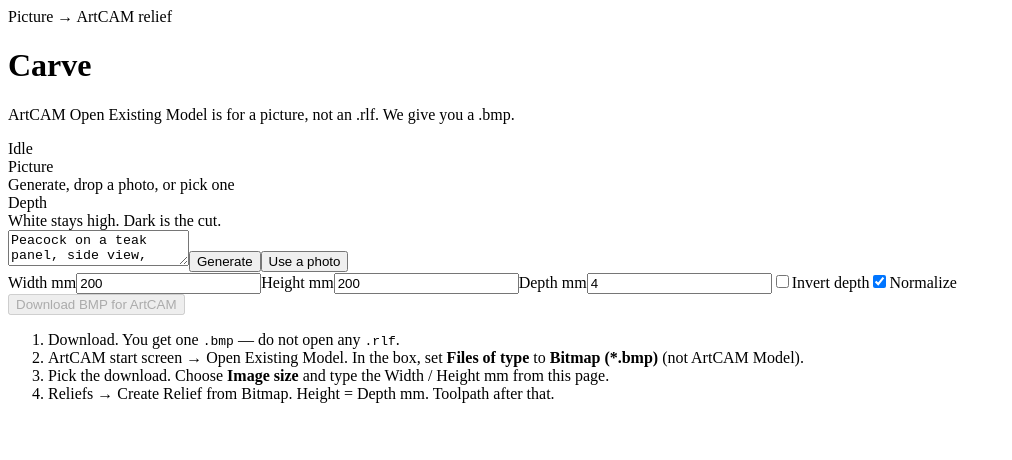
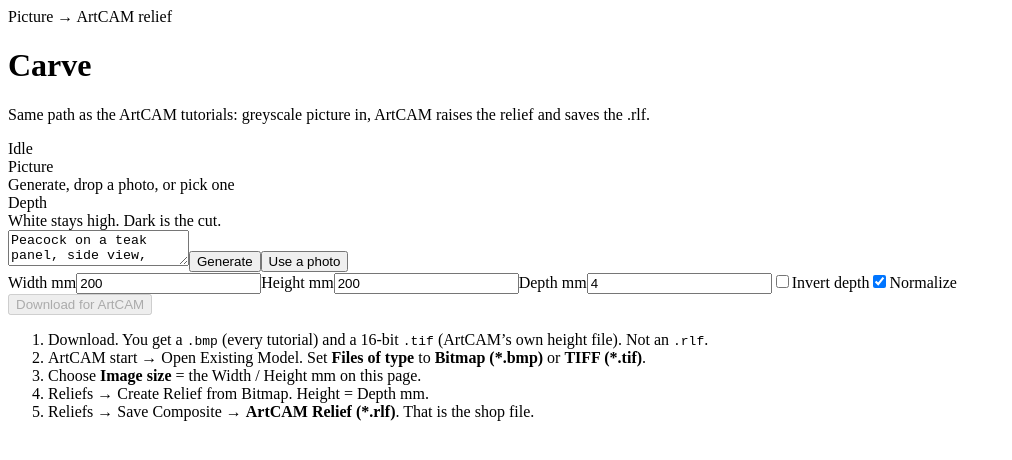
Before and after one commit to abuzar310/ai-carve, a React (Vite) app: page / in a window 1280 px wide. Shown: the top 460 px of the page, without its empty margins (0-1012 px from the left). Built offline with nearby package versions, Linux system fonts and the light colour scheme; the HTML template or start-up script is replaced by a standard one.

Commit message:
Give ArtCAM the picture the tutorials open.
ArtCAM Pro writes the .rlf after Create Relief from Bitmap.
We download a 24-bit BMP and a 16-bit TIFF, never a fake .rlf.

```diff
--- a/package.json
+++ b/package.json
@@ -7,7 +7,7 @@
     "dev": "vite --host --port 3030",
     "build": "tsc --noEmit && vite build",
     "preview": "vite preview --host --port 3030",
-    "check": "tsx --no-warnings src/lib/height.check.ts && tsx --no-warnings src/lib/rlf.check.ts && tsx --no-warnings src/lib/bmp.check.ts && tsx --no-warnings src/lib/names.check.ts"
+    "check": "tsx --no-warnings src/lib/height.check.ts && tsx --no-warnings src/lib/rlf.check.ts && tsx --no-warnings src/lib/bmp.check.ts && tsx --no-warnings src/lib/tif.check.ts && tsx --no-warnings src/lib/names.check.ts"
   },
   "dependencies": {
     "react": "19.2.4",
--- a/src/App.tsx
+++ b/src/App.tsx
@@ -3,6 +3,7 @@ import { heightToImageData, normalizeHeight, rasterFromImage } from "./lib/heigh
 import { reliefBmp } from "./lib/bmp";
 import { artcamNames } from "./lib/names";
 import { rlfGrid } from "./lib/rlf";
+import { reliefTif } from "./lib/tif";
 
 const BIAS = ", ornamental wood carving relief, high contrast, single subject, no text, no watermark";
 
@@ -139,10 +140,11 @@ export default function App() {
         c = next.cols;
         r = next.rows;
       }
-      const { bmp } = artcamNames(board.widthMm, board.heightMm, board.depthMm);
+      const { bmp, tif } = artcamNames(board.widthMm, board.heightMm, board.depthMm);
       download(bmp, reliefBmp(h, c, r, board.widthMm, board.heightMm), "image/bmp");
+      download(tif, reliefTif(h, c, r, board.widthMm, board.heightMm), "image/tiff");
       setNote(
-        `${bmp} ready. In ArtCAM Open, set Files of type to Bitmap (*.bmp). Then Image size = ${board.widthMm} × ${board.heightMm} mm. Then Reliefs → Create Relief from Bitmap, height ${board.depthMm} mm.`,
+        `${bmp} + ${tif} ready. Open the picture in ArtCAM, raise the relief, then Reliefs → Save Composite as .rlf.`,
       );
     } catch (e) {
       setErr(e instanceof Error ? e.message : "Relief failed");
@@ -163,7 +165,7 @@ export default function App() {
         <div>
           <div className="mark">Picture → ArtCAM relief</div>
           <h1>Carve</h1>
-          <p className="lede">ArtCAM Open Existing Model is for a picture, not an .rlf. We give you a .bmp.</p>
+          <p className="lede">Same path as the ArtCAM tutorials: greyscale picture in, ArtCAM raises the relief and saves the .rlf.</p>
         </div>
         <div className={"spindle" + (busy ? " run" : " idle")} aria-live="polite">
           <i />
@@ -258,7 +260,7 @@ export default function App() {
 
         <div className="out">
           <button className="pri" disabled={!ready} onClick={() => void saveArtcam()}>
-            Download BMP for ArtCAM
+            Download for ArtCAM
           </button>
         </div>
         <p className={"toast" + (err ? " on err" : note ? " on ok" : "")} role="status">
@@ -266,17 +268,21 @@ export default function App() {
         </p>
         <ol className="steps">
           <li>
-            Download. You get one <code>.bmp</code> — do not open any <code>.rlf</code>.
+            Download. You get a <code>.bmp</code> (every tutorial) and a 16-bit <code>.tif</code> (ArtCAM’s own height
+            file). Not an <code>.rlf</code>.
           </li>
           <li>
-            ArtCAM start screen → Open Existing Model. In the box, set <b>Files of type</b> to{" "}
-            <b>Bitmap (*.bmp)</b> (not ArtCAM Model).
+            ArtCAM start → Open Existing Model. Set <b>Files of type</b> to <b>Bitmap (*.bmp)</b> or{" "}
+            <b>TIFF (*.tif)</b>.
           </li>
           <li>
-            Pick the download. Choose <b>Image size</b> and type the Width / Height mm from this page.
+            Choose <b>Image size</b> = the Width / Height mm on this page.
           </li>
           <li>
-            Reliefs → Create Relief from Bitmap. Height = Depth mm. Toolpath after that.
+            Reliefs → Create Relief from Bitmap. Height = Depth mm.
+          </li>
+          <li>
+            Reliefs → Save Composite → <b>ArtCAM Relief (*.rlf)</b>. That is the shop file.
           </li>
         </ol>
       </div>
--- a/src/lib/names.ts
+++ b/src/lib/names.ts
@@ -2,8 +2,9 @@ function dim(n: number): string {
   return String(Math.round(n * 100) / 100);
 }
 
-/** Fresh BMP name each time. ArtCAM File → Open wants .bmp, not .rlf. */
+/** Fresh names. ArtCAM Open wants a picture; .rlf is what ArtCAM writes after. */
 export function artcamNames(widthMm: number, heightMm: number, depthMm: number, now = Date.now(), rand = Math.random) {
   const id = `${now.toString(36)}-${rand().toString(36).slice(2, 6)}`;
-  return { bmp: `carve-${dim(widthMm)}x${dim(heightMm)}-${dim(depthMm)}mm-${id}.bmp` };
+  const stem = `carve-${dim(widthMm)}x${dim(heightMm)}-${dim(depthMm)}mm-${id}`;
+  return { bmp: `${stem}.bmp`, tif: `${stem}.tif` };
 }
```
Also changed, not shown: src/lib/names.check.ts (+4 -4 lines), 1 other file (tests, documents, lock files or other folders).
